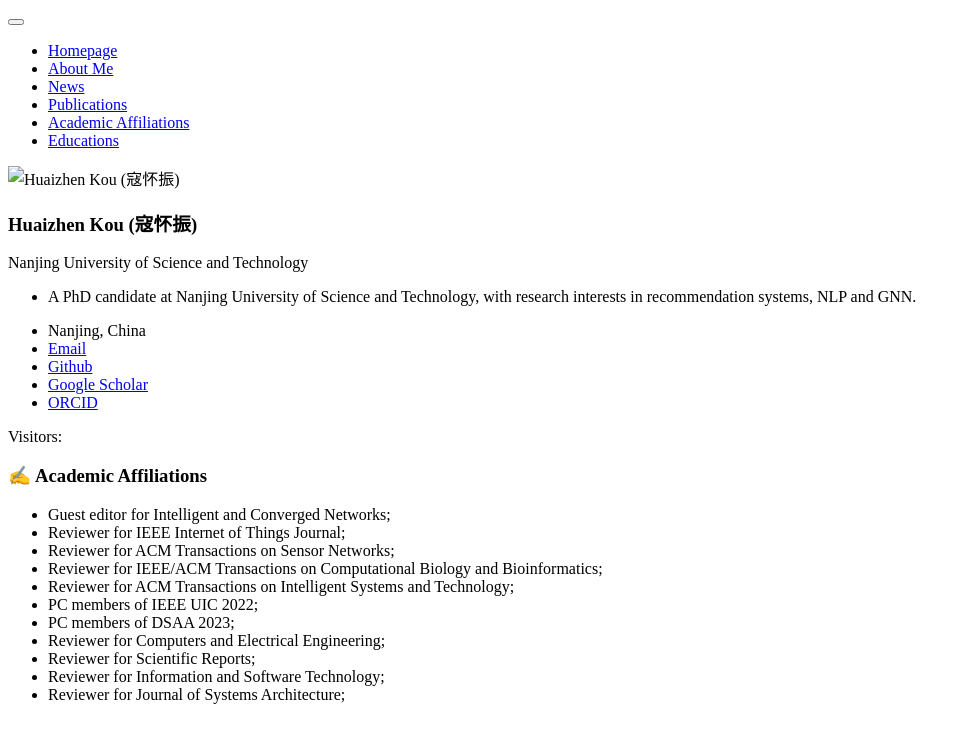
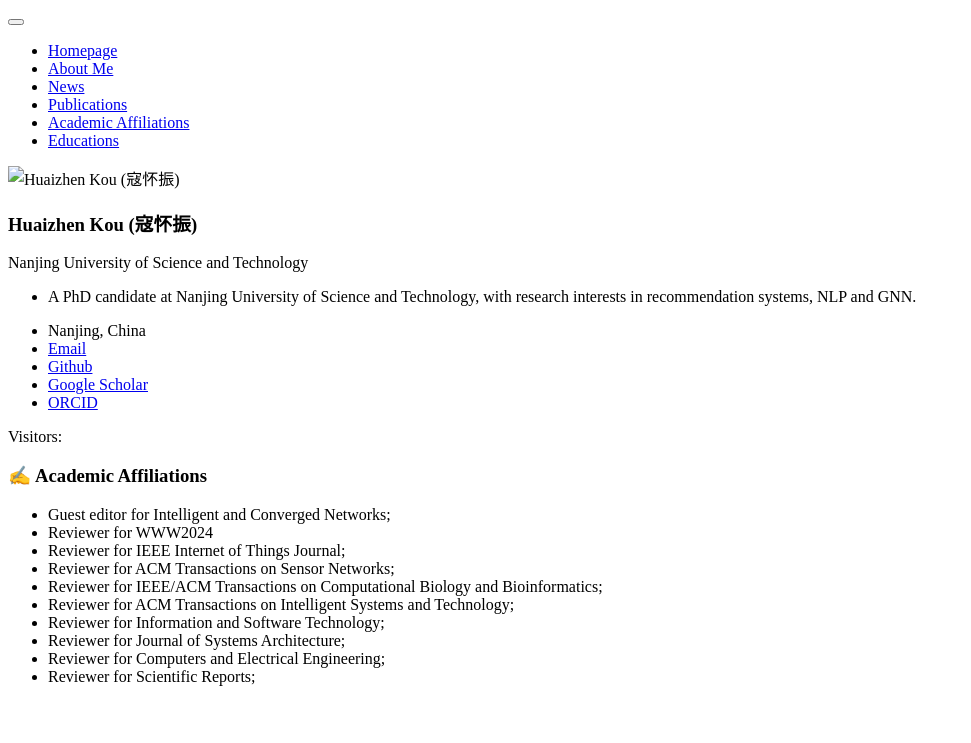
Before and after one commit to huaizhenkou/huaizhenkou.github.io, a Jekyll site: the page built from _pages/includes/affiliations.md, in a window 1280 px wide. Shown: the top 743 px of the page, without its empty margins (0-971 px from the left). Built offline with Jekyll 4.4.1, drawn with Linux system fonts in a browser that asks for light colours; our own code applies the rules of GitHub Pages for plain Markdown files; comment, search, counter and statistics services are not loaded.

Commit message:
Update affiliations.md

```diff
--- a/_pages/includes/affiliations.md
+++ b/_pages/includes/affiliations.md
@@ -2,13 +2,12 @@
 # ✍ Academic Affiliations
 
 - Guest editor for Intelligent and Converged Networks;
+- Reviewer for WWW2024
 - Reviewer for IEEE Internet of Things Journal;
 - Reviewer for ACM Transactions on Sensor Networks;
 - Reviewer for IEEE/ACM Transactions on Computational Biology and Bioinformatics;
 - Reviewer for ACM Transactions on Intelligent Systems and Technology;
-- PC members of IEEE UIC 2022;
-- PC members of DSAA 2023;
+- Reviewer for Information and Software Technology;
+- Reviewer for Journal of Systems Architecture;
 - Reviewer for Computers and Electrical Engineering;
 - Reviewer for Scientific Reports;
-- Reviewer for Information and Software Technology;
-- Reviewer for Journal of Systems Architecture;
```
